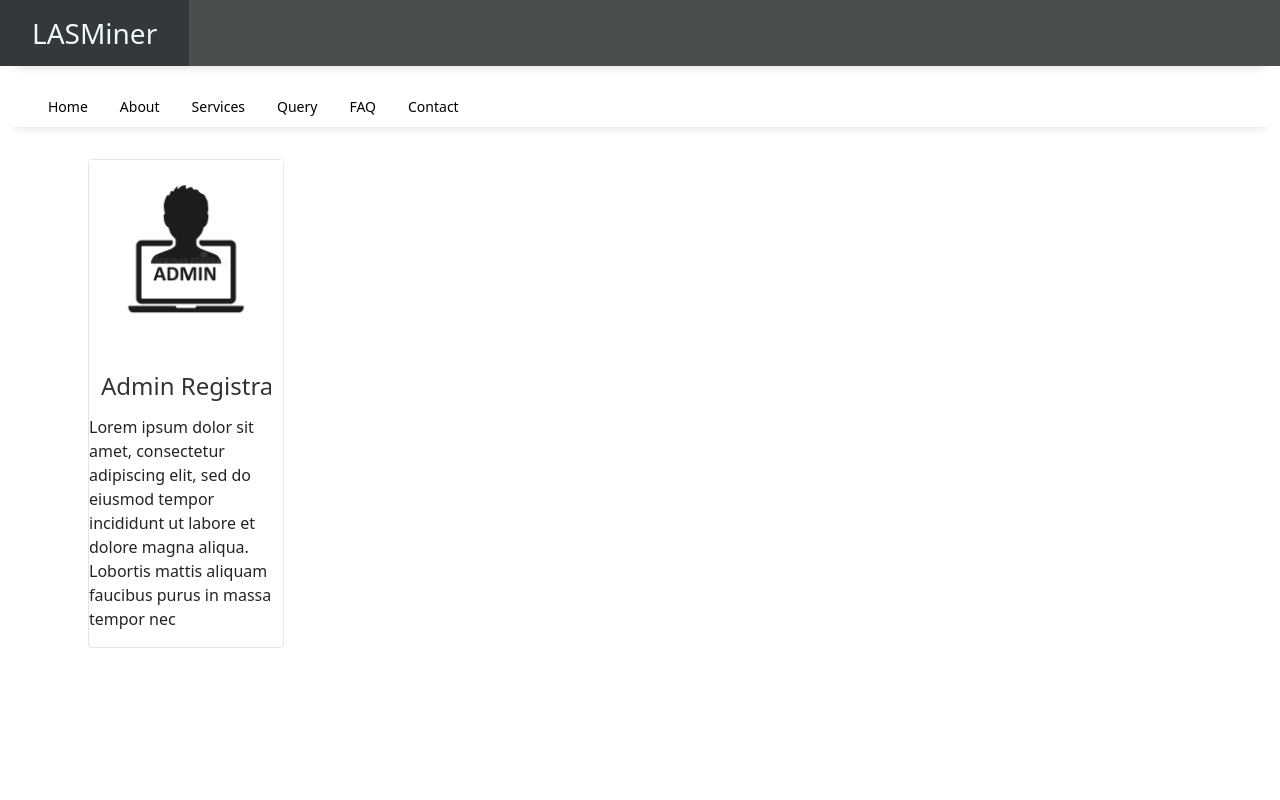
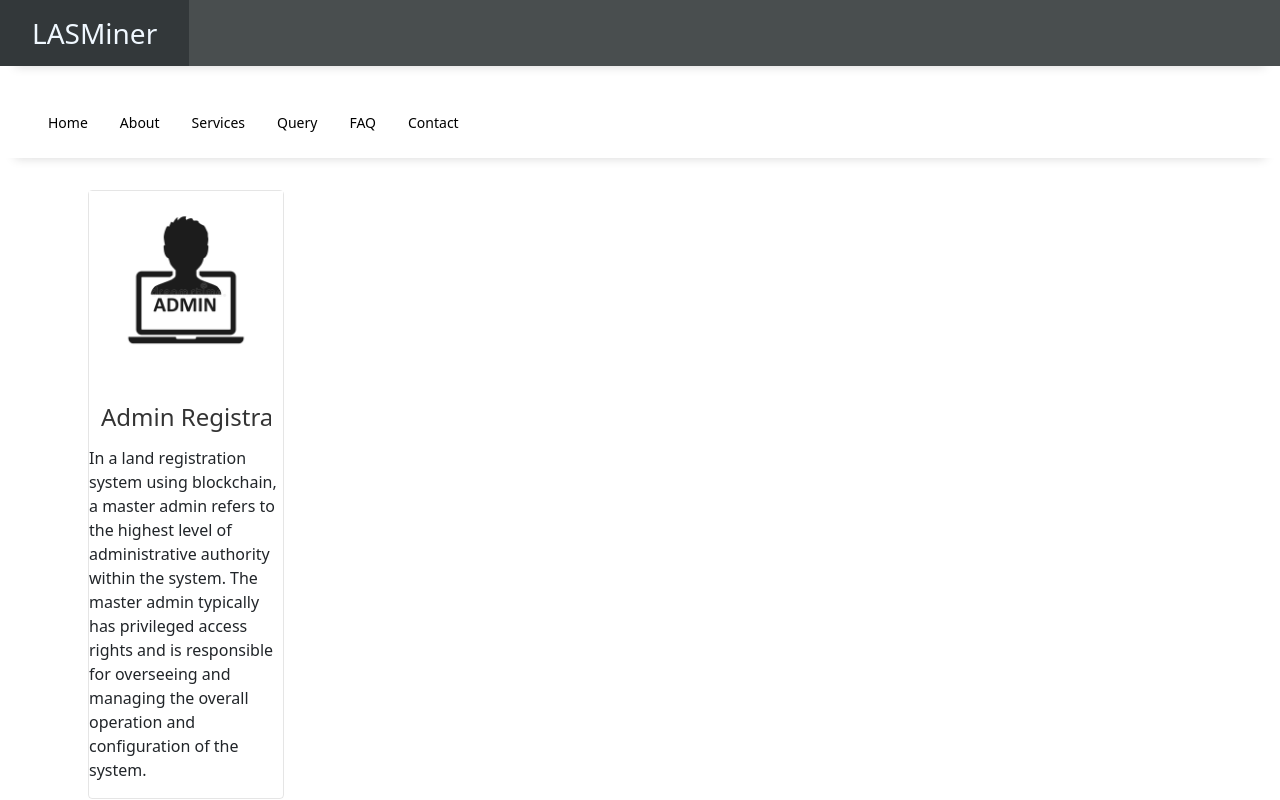
Before and after one commit to Niloy-Majumder/las-miner-frontend, a React (Create React App) app: page /masterAdmin in a window 1280 px wide. Shown: the top 800 px of the page. Built offline with nearby package versions, Linux system fonts and the light colour scheme.

Commit message:
added master admin button

```diff
--- a/src/components/Layout/Subheader.js
+++ b/src/components/Layout/Subheader.js
@@ -13,6 +13,7 @@ import Services from "../Section/Services";
 import { getaccount } from "../../web3/connectwallet";
 import AddAdminForm from "../Section/AddAdminForm";
 import TransferForm from "../Section/TransferForm";
+import { Link } from "react-router-dom";
 
 const Subheader = (props) => {
   const [account, setaccount] = useState("");
@@ -21,6 +22,7 @@ const Subheader = (props) => {
     setaccount(acc);
     console.log(acc);
   };
+
   return (
     <div className="subheader-container">
       <BrowserRouter>
@@ -31,7 +33,8 @@ const Subheader = (props) => {
                 className={({ isActive, isPending }) =>
                   isPending ? "pending" : isActive ? "active" : ""
                 }
-                to={"/"}>
+                to={"/"}
+              >
                 Home
               </NavLink>
             </li>
@@ -42,7 +45,8 @@ const Subheader = (props) => {
                 className={({ isActive, isPending }) =>
                   isPending ? "pending" : isActive ? "active" : ""
                 }
-                to={"/about"}>
+                to={"/about"}
+              >
                 About
               </NavLink>
             </li>
@@ -53,7 +57,8 @@ const Subheader = (props) => {
                 className={({ isActive, isPending }) =>
                   isPending ? "pending" : isActive ? "active" : ""
                 }
-                to={"/services"}>
+                to={"/services"}
+              >
                 Services
               </NavLink>
             </li>
@@ -64,7 +69,8 @@ const Subheader = (props) => {
                 className={({ isActive, isPending }) =>
                   isPending ? "pending" : isActive ? "active" : ""
                 }
-                to={"/query"}>
+                to={"/query"}
+              >
                 Query
               </NavLink>
             </li>
@@ -75,7 +81,8 @@ const Subheader = (props) => {
                 className={({ isActive, isPending }) =>
                   isPending ? "pending" : isActive ? "active" : ""
                 }
-                to={"/faq"}>
+                to={"/faq"}
+              >
                 FAQ
               </NavLink>
             </li>
@@ -86,10 +93,17 @@ const Subheader = (props) => {
                 className={({ isActive, isPending }) =>
                   isPending ? "pending" : isActive ? "active" : ""
                 }
-                to={"/contact"}>
+                to={"/contact"}
+              >
                 Contact
               </NavLink>
             </li>
+            <Link
+              to="/masterAdmin"
+              className="btn btn-primary master-admin-btn"
+            >
+              Master Admin
+            </Link>
           </ul>
 
           <Routes>
--- a/src/components/Section/MasterAdmin.js
+++ b/src/components/Section/MasterAdmin.js
@@ -7,7 +7,7 @@ const items = [
     title: "Admin Registration",
     thumbnail: "adminRegistration.jpg",
     details:
-      "Lorem ipsum dolor sit amet, consectetur adipiscing elit, sed do eiusmod tempor incididunt ut labore et dolore magna aliqua. Lobortis mattis aliquam faucibus purus in massa tempor nec",
+      "In a land registration system using blockchain, a master admin refers to the highest level of administrative authority within the system. The master admin typically has privileged access rights and is responsible for overseeing and managing the overall operation and configuration of the system.",
   },
 ];
 
@@ -15,7 +15,7 @@ function MasterAdmin() {
   return (
     <div className={"items-list"}>
       <div className={"items-list--wrapper"}>
-        <Items data={items[0]}></Items>
+        <Items data={items[0]} routeToGo={"/addAdmin"}></Items>
       </div>
     </div>
   );
--- a/src/components/Section/Query.js
+++ b/src/components/Section/Query.js
@@ -47,7 +47,7 @@ function Query({ account, fetchAccount }) {
     if (land[1] !== "0") {
       setUsers(land);
       setShowTable(1);
-      // console.log(land);
+      console.log(land);
     } else {
       console.log("No land Registered");
     }
--- a/src/components/Section/Services.js
+++ b/src/components/Section/Services.js
@@ -7,14 +7,14 @@ const items = [
     title: "Add land details to blockchain",
     thumbnail: "landAdd.jpeg",
     details:
-      "Lorem ipsum dolor sit amet, consectetur adipiscing elit, sed do eiusmod tempor incididunt ut labore et dolore magna aliqua. Lobortis mattis aliquam faucibus purus in massa tempor nec",
+      "Add land details to blockchain to transform land management and create a more transparent, secure, and efficient framework for recording and managing land ownership. By leveraging blockchain technology, the project aims to overcome traditional challenges, promote trust and inclusivity, streamline processes, and enhance land governance",
   },
   {
     id: 1,
     title: "Transfer Land",
     thumbnail: "landTransfer.cms",
     details:
-      "Lorem ipsum dolor sit amet, consectetur adipiscing elit, sed do eiusmod tempor incididunt ut labore et dolore magna aliqua. Lobortis mattis aliquam faucibus purus in massa tempor nec.",
+      "Transfer land and update it's details to blockchain to transform land management and create a more transparent, secure, and efficient framework for recording and managing land ownership. By leveraging blockchain technology, the project aims to overcome traditional challenges, promote trust and inclusivity, streamline processes, and enhance land governance",
   },
 ];
 
--- a/src/styles/subheader.scss
+++ b/src/styles/subheader.scss
@@ -40,6 +40,10 @@
 
 }
 
+.master-admin-btn{
+    margin: 5px 0px 5px 910px;
+}
+
 @media screen and (max-width:768px) {
     .subheader-container {
         ul {
```
